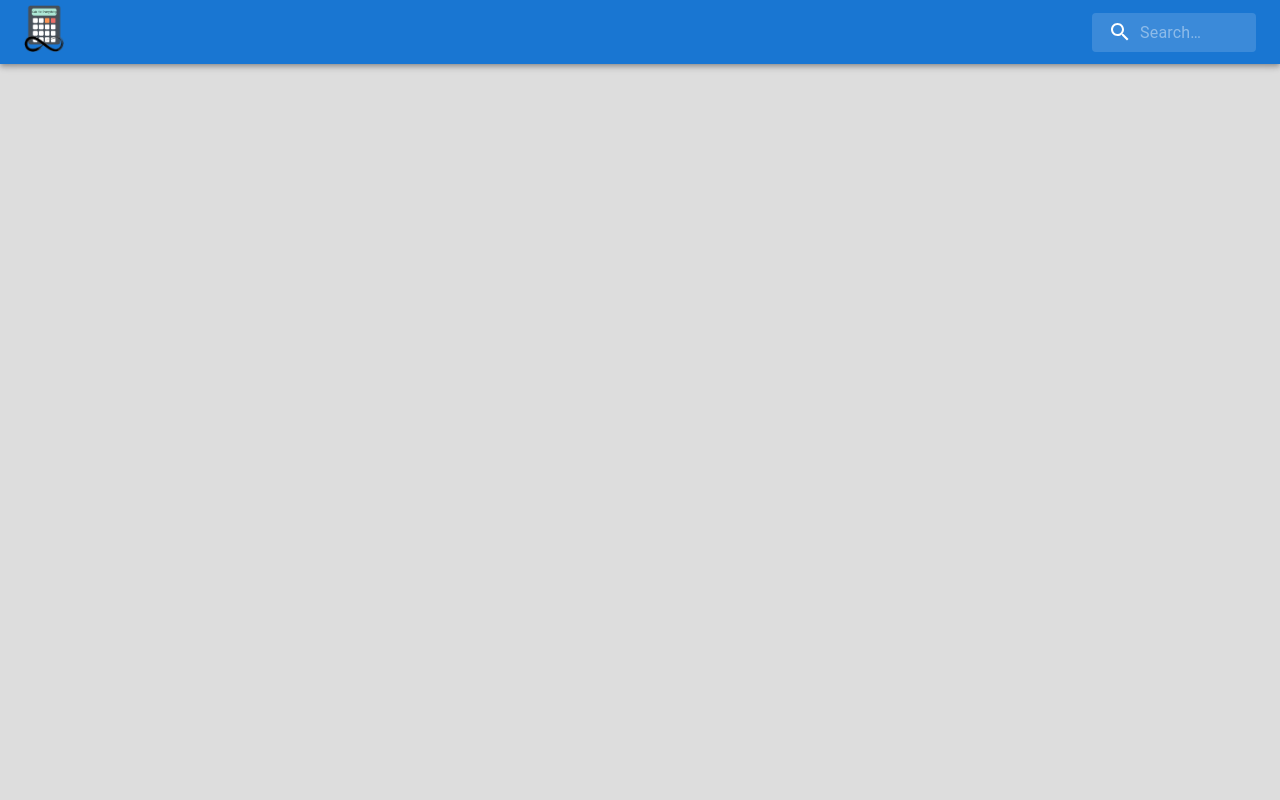
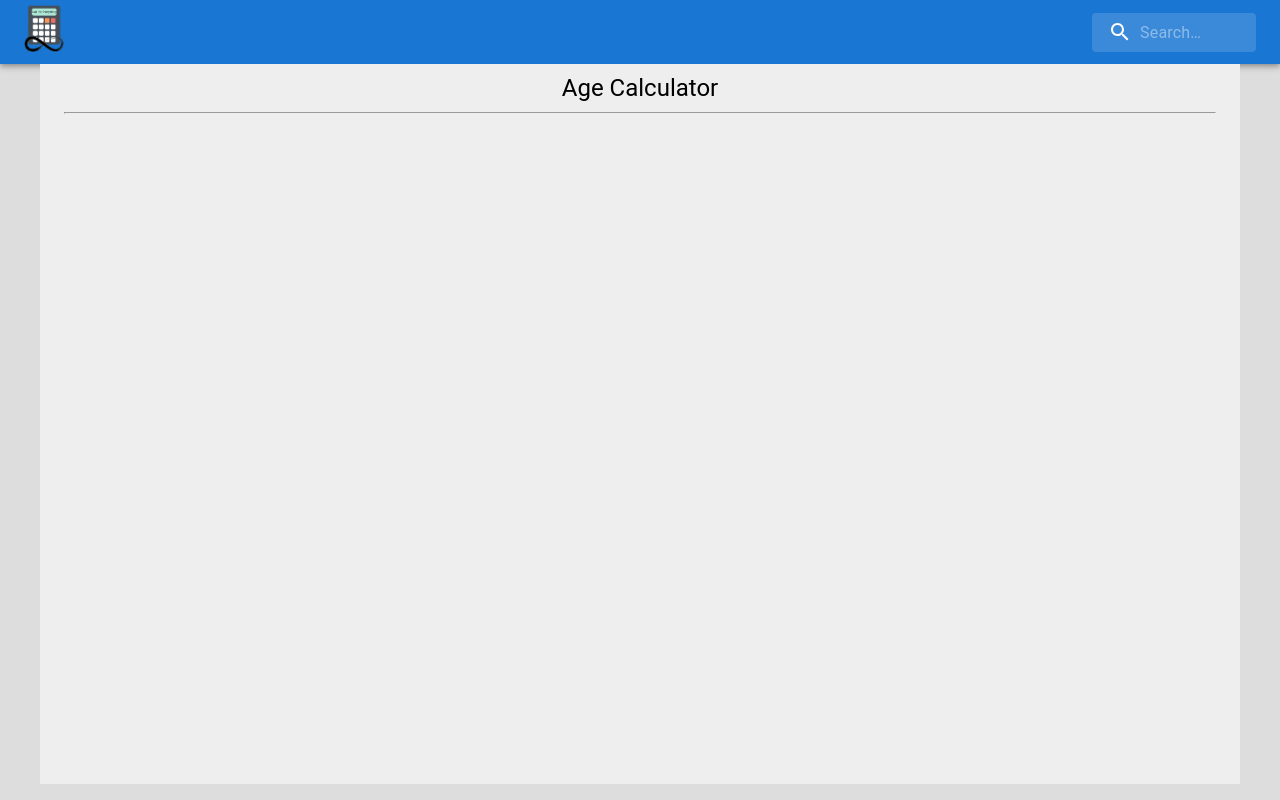
Before and after one commit to SarthakKeshari/calc_for_everything, a React (Create React App) app in the folder calculators/: page /agecalculator in a window 1280 px wide. Before the commit this address had no page. Built offline with nearby package versions, Linux system fonts and the light colour scheme.

Commit message:
Added folders for contribution

```diff
--- a/calculators/src/App.js
+++ b/calculators/src/App.js
@@ -30,6 +30,7 @@ import MainMatrixMultiplication from './mathematical/matrix_multiplication/MainM
 import MainMatrixDeterminant from './mathematical/matrix_determinant/MainMatrixDeterminant';
 import MainMatrixTranspose from './mathematical/matrix_transpose/MainMatrixTranspose';
 import MainFirstOrderDifferentialEqSolver from './mathematical/first_order_differential_eq_solver/MainFirstOrderDifferentialEqSolver';
+import MainAgeCalculator from './health/age_calculator/MainAgeCalculator';
 
 function App() {
   return (
@@ -70,6 +71,7 @@ function App() {
             <Route path="bmi" element={<MainBMI />} />
             <Route path="bmr" element={<MainBMR />} />
             <Route path="bodyfat" element={<MainBodyFat />} />
+            <Route path="agecalculator" element={<MainAgeCalculator />} />
           </Route>
         </Routes>
       </BrowserRouter>
--- a/calculators/src/Home.js
+++ b/calculators/src/Home.js
@@ -47,6 +47,7 @@ export default function Home() {
             <HomeGridItem calcName="BMI" path="/bmi"/>
             <HomeGridItem calcName="BMR" path="/bmr"/>
             <HomeGridItem calcName="Body Fat" path="/bodyfat"/>
+            <HomeGridItem calcName="Age Calculator" path="/agecalculator"/>
         </Grid>
     </Container>
   );
--- /dev/null
+++ b/calculators/src/health/age_calculator/MainAgeCalculator.js
@@ -0,0 +1,14 @@
+import React from 'react';
+import { Container, Typography } from '@mui/material';
+
+function MainAgeCalculator(){
+    return(
+        <Container maxWidth="lg" sx={{ bgcolor: '#eeeeee', minHeight: '90vh', paddingY:"10" }}>
+            <Typography pt={1} variant='h5' sx = {{textAlign: "center"}}>Age Calculator</Typography>
+            <hr/>
+            <br/>
+        </Container>
+    )
+}
+
+export default MainAgeCalculator;
```
